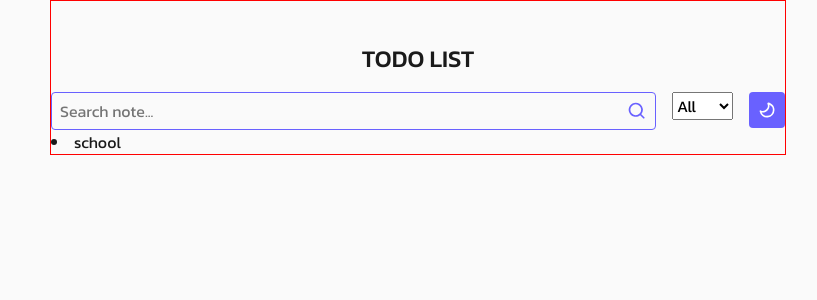
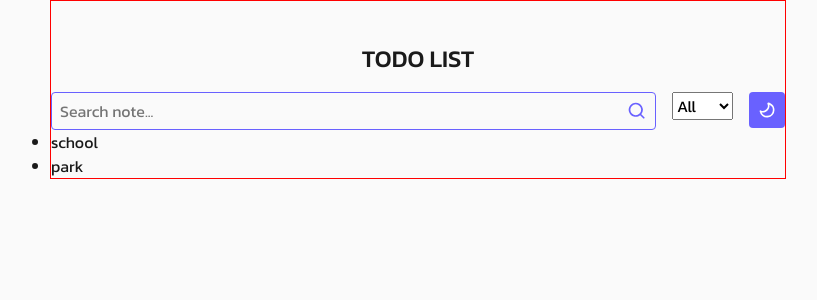
Before and after one commit to mohammadforutan/L1.mohammadforutan.ir, a React (Vite) app: page / in a window 1280 px wide. Shown: the top 300 px of the page, without its empty margins (222-1039 px from the left). Built offline with nearby package versions, Linux system fonts and the light colour scheme.

Commit message:
[FIX] result component

```diff
--- a/src/App.tsx
+++ b/src/App.tsx
@@ -2,17 +2,6 @@ import "./App.module.css";
 import Header from "./components/Header/Header";
 import Toolbar from "./components/Toolbar/Toolbar";
 import Result from "./components/Result/Result";
-import { Dream } from "./type/dream";
-
-const dreams: Dream[] = [
-  {
-    id: "1",
-    title: "school",
-    description: "Lorem ipsum dolor sit amet, consectetur adipisicing elit.",
-    data: new Date(2025, 1, 14),
-    vibe: "good",
-  },
-];
 
 function App() {
   return (
@@ -20,11 +9,7 @@ function App() {
       <Header />
       <main>
         <Toolbar />
-        <div className="result">
-          {dreams.map((dream) => (
-            <li>{dream.title}</li>
-          ))}
-        </div>
+        <Result />
       </main>
     </>
   );
--- a/src/components/Result/Result.tsx
+++ b/src/components/Result/Result.tsx
@@ -1,13 +1,31 @@
 import { ReactNode } from "react";
 import styles from "./Result.module.css";
+import { Dream } from "../../type/dream";
+
+const dreams: Dream[] = [
+  {
+    id: "1",
+    title: "school",
+    description: "Lorem ipsum dolor sit amet, consectetur adipisicing elit.",
+    data: new Date(2025, 1, 14),
+    vibe: "good",
+  },
+  {
+    id: "2",
+    title: "park",
+    description: "Lorem ipsum dolor sit amet, consectetur adipisicing elit.",
+    data: new Date(2025, 1, 14),
+    vibe: "bad",
+  },
+];
 
 export default function Result(): ReactNode {
   return (
     <div className={styles.result}>
       <ul className="result">
-        <li>NOTE #1</li>
-        <li>NOTE #2</li>
-        <li>NOTE #3</li>
+        {dreams.map((dream) => (
+          <li key={dream.id}>{dream.title}</li>
+        ))}
       </ul>
     </div>
   );
```
